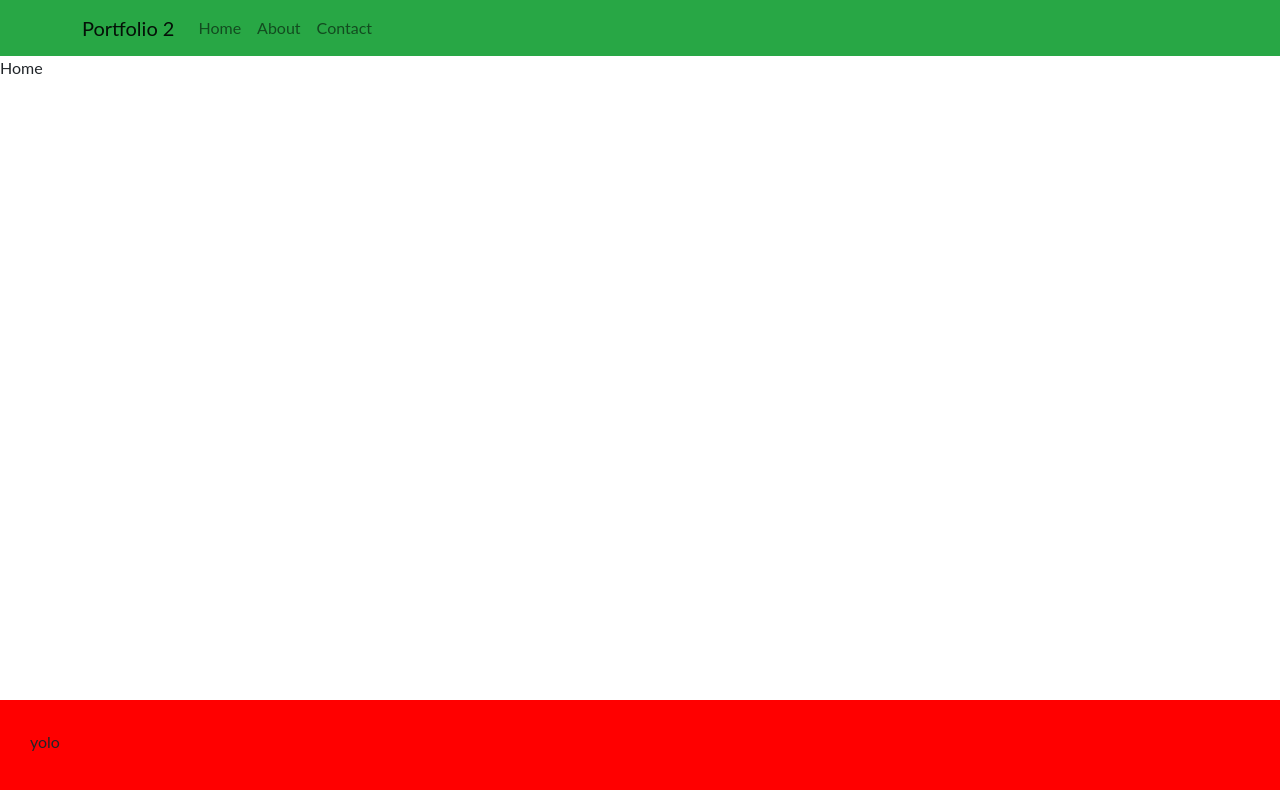
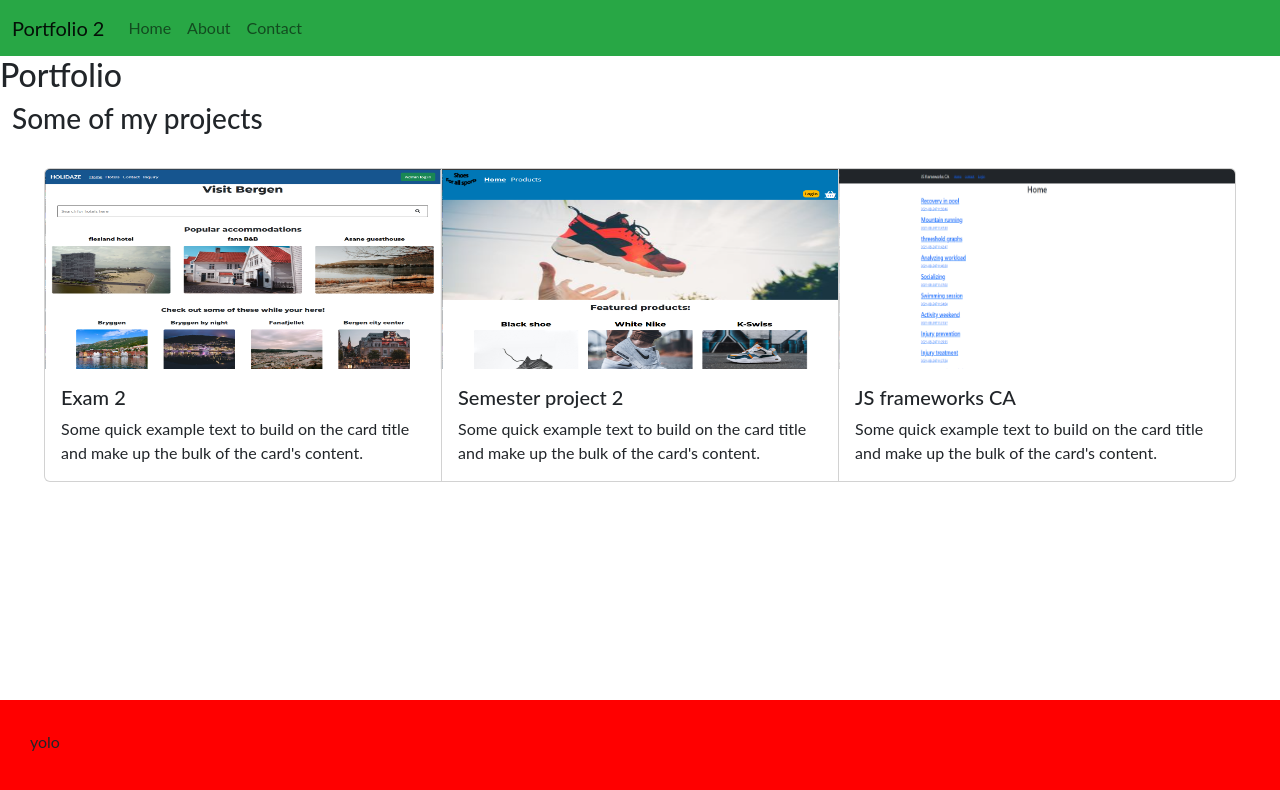
Before and after one commit to sebbe1236/portfoliosite-two-sebbe, a React (Create React App) app: page / in a window 1280 px wide. Shown: the top 790 px of the page. Built offline with nearby package versions, Linux system fonts and the light colour scheme.

Commit message:
Cards for frontpage and alignment of container

```diff
--- a/css/main.css
+++ b/css/main.css
@@ -27,6 +27,10 @@ footer {
   background-color: red;
 }
 
+.cards_container img {
+  height: 200px;
+}
+
 nav {
   background-color: #28a745 !important;
 }/*# sourceMappingURL=main.css.map */
--- /dev/null
+++ b/src/components/layout/Heading.jsx
@@ -0,0 +1,7 @@
+import React from "react";
+
+function Heading({ children }) {
+  return <h2>{children}</h2>;
+}
+
+export default Heading;
--- a/src/components/layout/NavBar.jsx
+++ b/src/components/layout/NavBar.jsx
@@ -6,11 +6,11 @@ import Navbar from "react-bootstrap/Navbar";
 function NavBar() {
   return (
     <Navbar expand="lg">
-      <Container>
+      <Container fluid>
         <Navbar.Brand href="/">Portfolio 2</Navbar.Brand>
         <Navbar.Toggle aria-controls="basic-navbar-nav" />
         <Navbar.Collapse id="basic-navbar-nav">
-          <Nav className="me-auto">
+          <Nav className="me-auto my-2 my-lg-0">
             <Nav.Link href="/">Home</Nav.Link>
             <Nav.Link href="/about">About</Nav.Link>
             <Nav.Link href="/Contact">Contact</Nav.Link>
--- /dev/null
+++ b/src/pages/home/Cards.jsx
@@ -0,0 +1,50 @@
+import React from "react";
+import Button from "react-bootstrap/Button";
+import Card from "react-bootstrap/Card";
+import examsiteImage from "../../images/exam2image.png";
+import semesterprojectImage from "../../images/semesterproject.png";
+import jsCaImage from "../../images/jsfwCA.png";
+import { Container, Row, Col, CardGroup } from "react-bootstrap";
+
+function Cards() {
+  return (
+    <>
+      <Container fluid>
+        <h3>Some of my projects</h3>
+        <CardGroup className="cards_container p-3 m-3">
+          <Card>
+            <Card.Img variant="top" src={examsiteImage} />
+            <Card.Body>
+              <Card.Title>Exam 2</Card.Title>
+              <Card.Text>
+                Some quick example text to build on the card title and make up the bulk of the card's content.
+              </Card.Text>
+            </Card.Body>
+          </Card>
+
+          <Card>
+            <Card.Img variant="top" src={semesterprojectImage} />
+            <Card.Body>
+              <Card.Title>Semester project 2</Card.Title>
+              <Card.Text>
+                Some quick example text to build on the card title and make up the bulk of the card's content.
+              </Card.Text>
+            </Card.Body>
+          </Card>
+
+          <Card>
+            <Card.Img variant="top" src={jsCaImage} />
+            <Card.Body>
+              <Card.Title>JS frameworks CA</Card.Title>
+              <Card.Text>
+                Some quick example text to build on the card title and make up the bulk of the card's content.
+              </Card.Text>
+            </Card.Body>
+          </Card>
+        </CardGroup>
+      </Container>
+    </>
+  );
+}
+
+export default Cards;
--- a/src/pages/home/Home.jsx
+++ b/src/pages/home/Home.jsx
@@ -1,7 +1,14 @@
 import React from "react";
+import Heading from "../../components/layout/Heading";
+import Cards from "./Cards";
 
 function Home() {
-  return <div>Home</div>;
+  return (
+    <>
+      <Heading>Portfolio</Heading>
+      <Cards />
+    </>
+  );
 }
 
 export default Home;
--- a/src/sass/partials/_home.scss
+++ b/src/sass/partials/_home.scss
@@ -0,0 +1,3 @@
+.cards_container img {
+  height: 200px;
+}
```
Also changed, not shown: src/images/jsfwCA.png (added), 1 other file (tests, documents, lock files or other folders).
